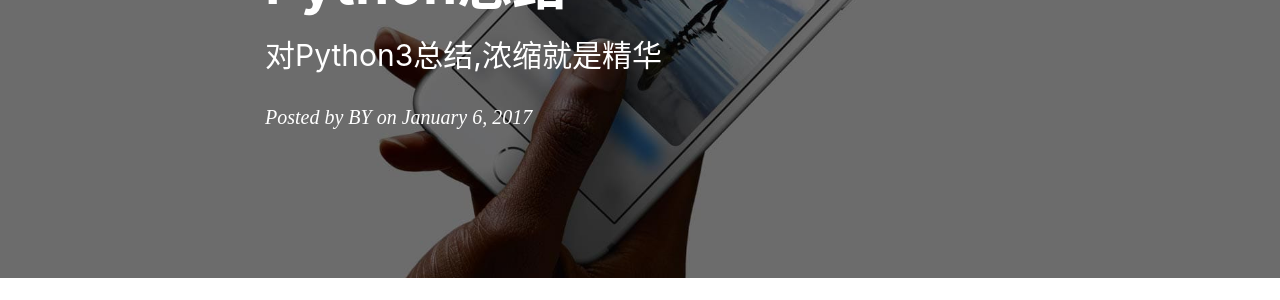
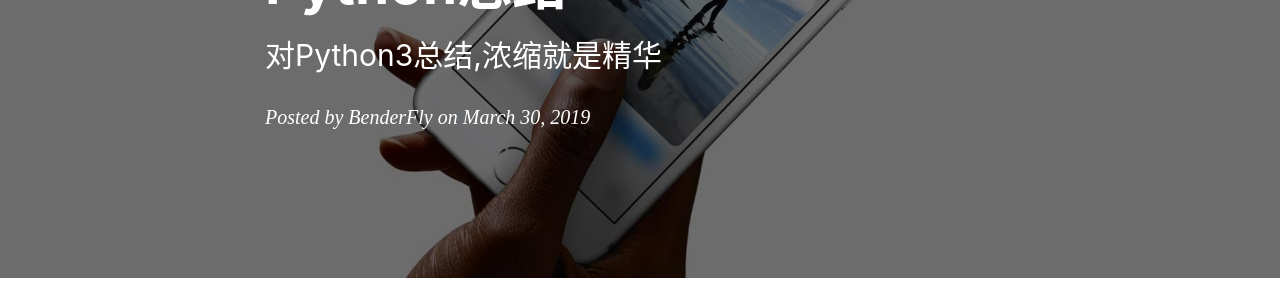
Before and after one commit to handerfly/handerfly.github.io, a Jekyll site: the page built from _posts/2019-03-30-Python总结.md, in a window 1280 px wide and 900 px high. Shown: the part 245-545 px from the top of the window. Built offline with Jekyll 4.4.1, drawn with Linux system fonts in a browser that asks for light colours; nearby versions of some CDN libraries; comment, search, counter and statistics services are not loaded; some of the changed text lies outside the part shown.

Commit message:
Update 2019-03-30-Python总结.md

```diff
--- a/_posts/2019-03-30-Python总结.md
+++ b/_posts/2019-03-30-Python总结.md
@@ -2,8 +2,8 @@
 layout:     post
 title:      Python总结
 subtitle:   对Python3总结,浓缩就是精华
-date:       2017-01-06
-author:     BY
+date:       2019-03-30
+author:     BenderFly
 header-img: img/post-bg-ios9-web.jpg
 catalog: true
 categories: Python
```
